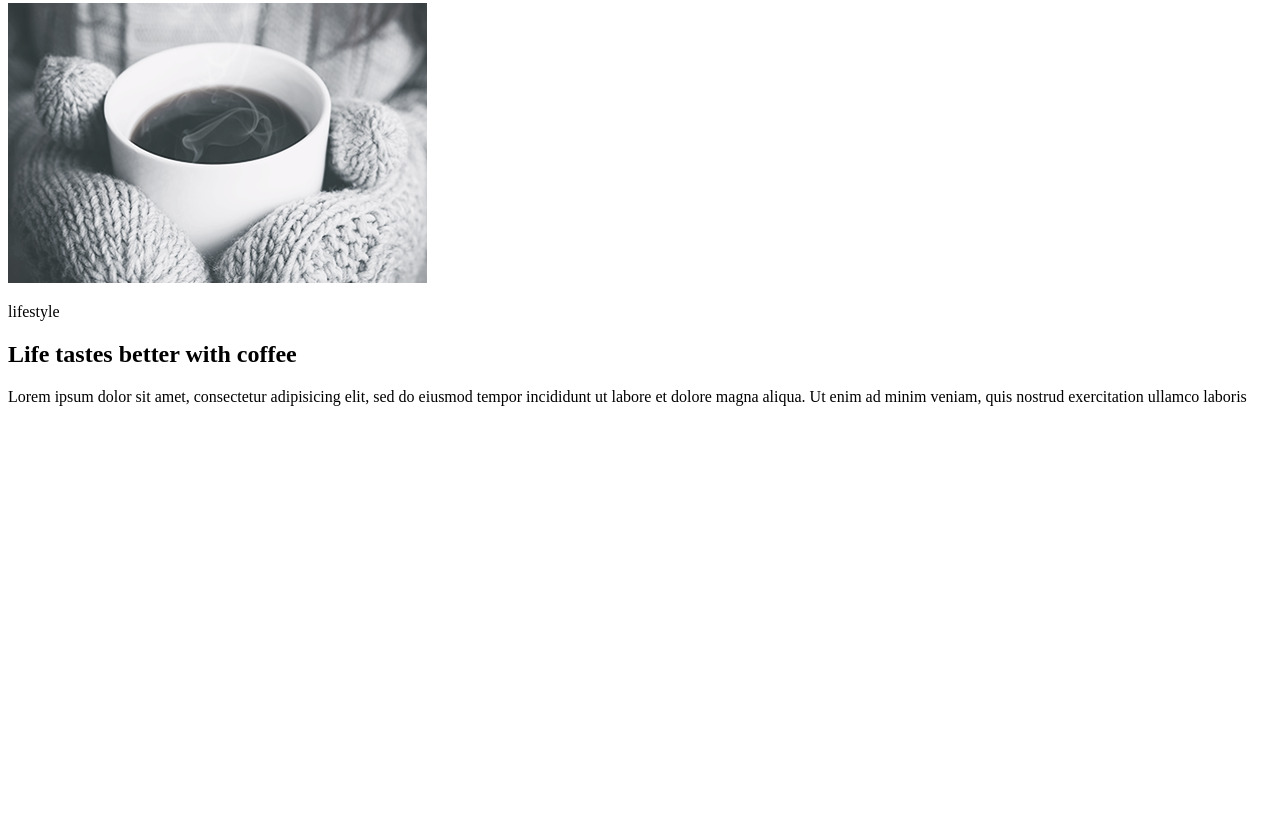
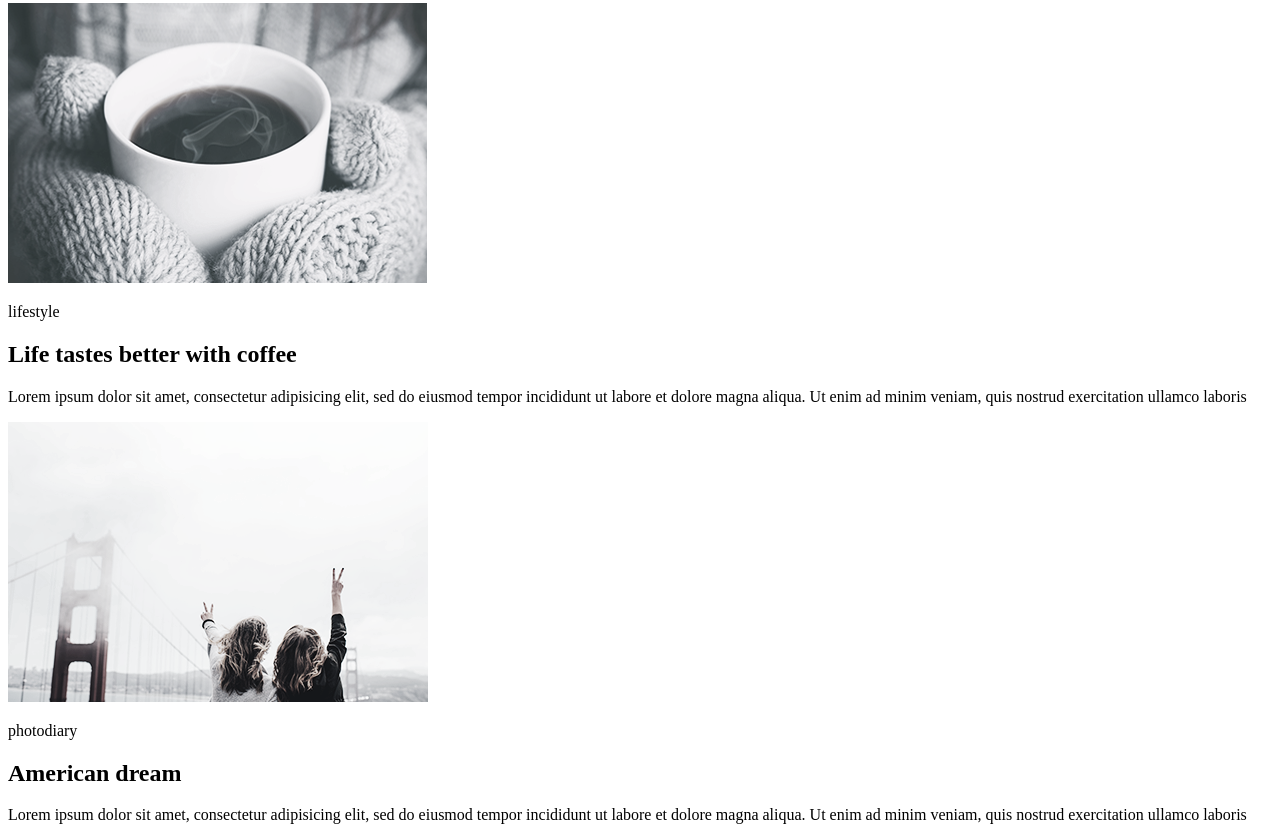
Before and after one commit to GalaMelnychuk/goit-fe-cource, a plain HTML site: page html-css/module-01/index.html in a window 1280 px wide. Shown: the part 520-1360 px from the top of the page. Before the commit the page ends 942 px from the top, so only its background shows below. Drawn offline with Linux system fonts and the light colour scheme.

Commit message:
third section potodiary_brige

```diff
--- a/html-css/module-01/index.html
+++ b/html-css/module-01/index.html
@@ -35,7 +35,12 @@
         <h2>Life tastes better with coffee</h2>
         <p>Lorem ipsum dolor sit amet, consectetur adipisicing elit, sed do eiusmod tempor incididunt ut labore et dolore magna aliqua. Ut enim ad minim veniam, quis nostrud exercitation ullamco laboris </p>
     </section>
-
+    <section class="photodiary_brige">
+    <img src="img/photodiary_brige.png" alt="photodiary_brige">
+    <p>photodiary</p>
+    <h2>American dream</h2>
+    <p>Lorem ipsum dolor sit amet, consectetur adipisicing elit, sed do eiusmod tempor incididunt ut labore et dolore magna aliqua. Ut enim ad minim veniam, quis nostrud exercitation ullamco laboris </p>
+    </section>
 </body>
 
 </html>
```
